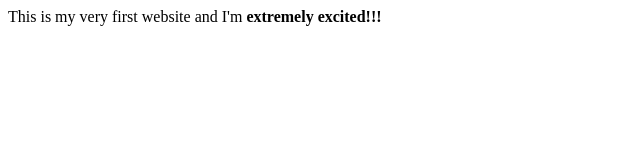
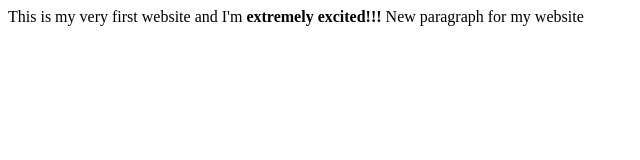
Before and after one commit to Adenessa/adenessa.github.io, a plain HTML site: page index.html in a window 1280 px wide. Shown: the whole page, without its empty margins (0-640 px from the left). Drawn offline with Linux system fonts and the light colour scheme.

Commit message:
Update index.html

```diff
--- a/index.html
+++ b/index.html
@@ -7,6 +7,7 @@
     </head>
     <body>
         This is my very first website and I'm <b>extremely excited!!!</b>
+        New paragraph for my website
 
     </body>
 </html>
```
